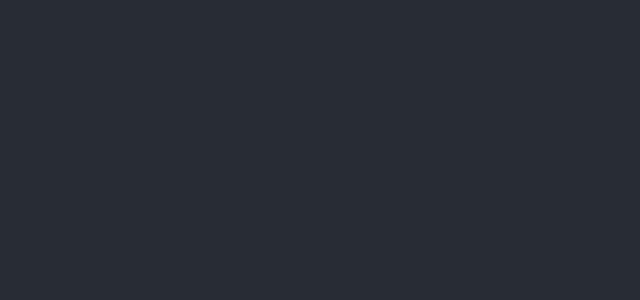
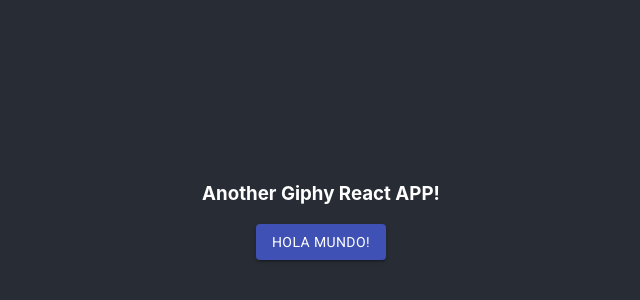
Before and after one commit to techjosec/giphy-react-app, a React (Vite) app: page / in a window 1280 px wide. Shown: the part 188-488 px from the top of the page, without its empty margins (319-959 px from the left). Built offline with nearby package versions, Linux system fonts and the light colour scheme.

Commit message:
material-ui added

```diff
--- a/index.html
+++ b/index.html
@@ -1,13 +1,16 @@
 <!DOCTYPE html>
 <html lang="en">
-  <head>
+
+<head>
     <meta charset="UTF-8" />
     <link rel="icon" type="image/svg+xml" href="src/favicon.svg" />
-    <meta name="viewport" content="width=device-width, initial-scale=1.0" />
+    <meta name="viewport" content="minimum-scale=1, initial-scale=1, width=device-width" />
     <title>Vite App</title>
-  </head>
-  <body>
+</head>
+
+<body>
     <div id="root"></div>
     <script type="module" src="/src/main.jsx"></script>
-  </body>
+</body>
+
 </html>
--- a/package.json
+++ b/package.json
@@ -7,6 +7,9 @@
         "serve": "vite preview"
     },
     "dependencies": {
+        "@material-ui/core": "4.11.3",
+        "@material-ui/icons": "^4.11.2",
+        "fontsource-roboto": "4.0.0",
         "react": "17.0.1",
         "react-dom": "17.0.1"
     },
--- a/src/App.css
+++ b/src/App.css
@@ -2,41 +2,12 @@
     text-align: center;
 }
 
-.App-logo {
-  height: 40vmin;
-  pointer-events: none;
-}
-
-@media (prefers-reduced-motion: no-preference) {
-  .App-logo {
-    animation: App-logo-spin infinite 20s linear;
-  }
-}
-
-.App-header {
+.App-content {
     background-color: #282c34;
     min-height: 100vh;
     display: flex;
     flex-direction: column;
     align-items: center;
     justify-content: center;
-  font-size: calc(10px + 2vmin);
     color: white;
 }
-
-.App-link {
-  color: #61dafb;
-}
-
-@keyframes App-logo-spin {
-  from {
-    transform: rotate(0deg);
-  }
-  to {
-    transform: rotate(360deg);
-  }
-}
-
-button {
-  font-size: calc(10px + 2vmin);
-}
--- a/src/App.jsx
+++ b/src/App.jsx
@@ -1,13 +1,24 @@
-import React from 'react';
+import React, { useState } from 'react';
+import Button from '@material-ui/core/Button';
+
 import './App.css';
 
-function App()
+const App = () =>
 {
+	const [gifs, setGifs] = useState( [] );
+
+	console.log( gifs );
+
 	return (
 		<div className="App">
-			<header className="App-header" />
+			<section className="App-content">
+				<h3>Another Giphy React APP!</h3>
+				<Button variant="contained" color="primary">
+      				Hola Mundo!
+				</Button>
+			</section>
 		</div>
 	);
-}
+};
 
 export default App;
--- a/src/main.jsx
+++ b/src/main.jsx
@@ -1,5 +1,6 @@
 import React from 'react';
 import ReactDOM from 'react-dom';
+import 'fontsource-roboto';
 import './index.css';
 import App from './App';
 
```
Also changed, not shown: 1 other file (tests, documents, lock files or other folders). Lines whose indentation alone changed are shown as unchanged.
